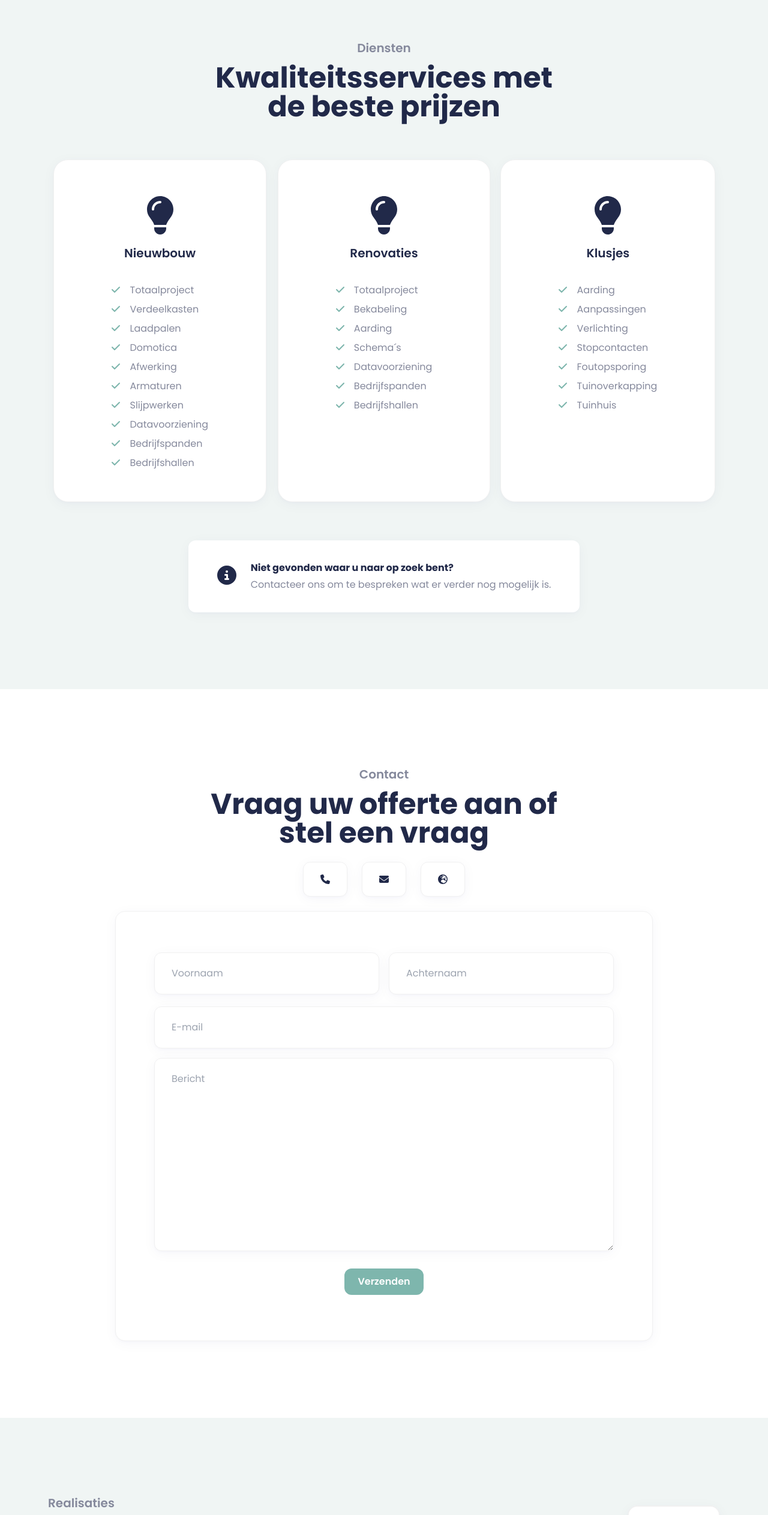
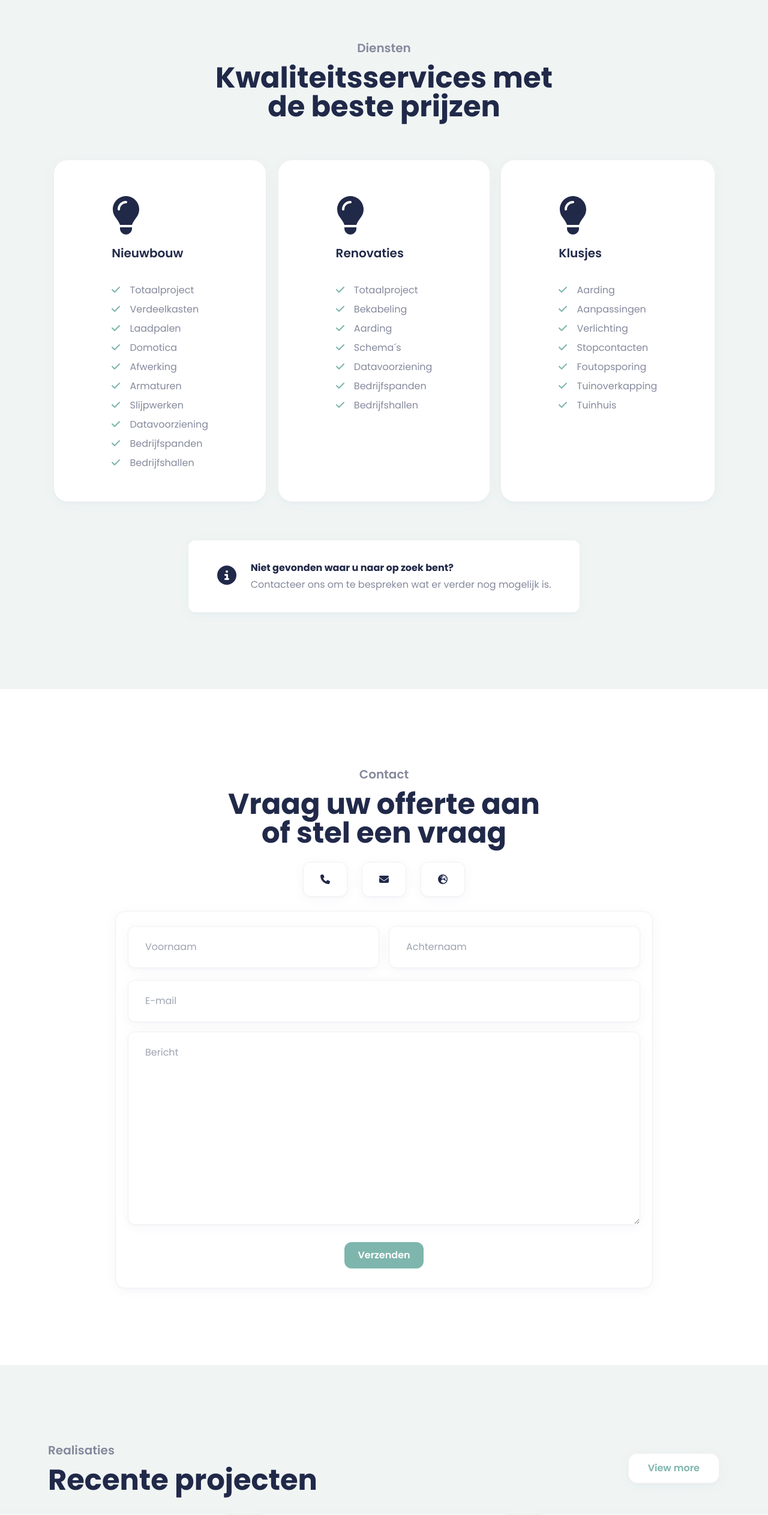
Before and after one commit to web3thijs/twe-nextjs-frontend, a Next.js app: page / in a window 1280 px wide. Shown: the part 866-3392 px from the top of the page at 60% size. Built offline with nearby package versions, Linux system fonts and the light colour scheme.

Commit message:
title updates

```diff
--- a/components/sections/1_header/Header.tsx
+++ b/components/sections/1_header/Header.tsx
@@ -14,8 +14,8 @@ function Header() {
     <>
     <div className="container mx-auto">
       <div className="grid grid-cols-1 lg:grid-cols-2">
-        <div className="my-auto mx-auto text-center lg:text-left">
-          <p className="text-4xl sm:text-7xl text-blueish mb-6 mt-3 font-bold">Voor al uw <br/>elektriciteits-<br/>werken</p>
+        <div className="my-auto mx-auto text-left">
+          <p className="text-5xl sm:text-7xl text-blueish mb-6 mt-3 font-bold">Voor al uw <br/>elektriciteits-<br/>werken</p>
           <p className="text-gray mb-4">Lorem ipsum dolor sit amet consectetur adipisicing elit. Tempore quo eius tempora, suscipit aut quia, repudiandae dignissimos porro enim, laboriosam consequuntur optio. Eleniti vitae veritatis rerum.</p>
           <div className="">
             <Button text={"Contact"} outline={false} className={"mr-3"} callback={() => navigate("contact")}></Button>
@@ -23,7 +23,7 @@ function Header() {
           </div>
         </div>
 
-        <div className="flex mx-auto mt-16 lg:mt-0">
+        <div className="mx-auto mt-16 lg:mt-0 hidden lg:flex">
           <Image src={"/logo.svg"} width={300} height={300}/>
         </div>
       </div>
--- a/components/sections/2_services/Column.tsx
+++ b/components/sections/2_services/Column.tsx
@@ -12,7 +12,7 @@ type ButtonProps = {
 
 function Column({img, title, rows}: ButtonProps) {
     return <>
-        <div className="sm:mx-auto mt-16 sm:mt-0 bg-white pt-8 pb-12 px-24 rounded-3xl w-fit border border-solid border-gray-light shadow-3xl">
+        <div className="sm:mx-auto mt-6 md:mt-0 bg-white pt-8 pb-12 px-16 md:px-8 lg:px-12 xl:px-24 rounded-3xl w-fit border border-solid border-gray-light shadow-3xl">
             <div className="flex ml-3 sm:ml-3 sm:inline">
                 <div className="relative z-0 mr-5 mb-4 sm:mx-auto">
                     <FontAwesomeIcon icon={faLightbulb as IconProp} size={'4x'} className={'text-blueish'}/>
@@ -21,7 +21,7 @@ function Column({img, title, rows}: ButtonProps) {
             </div>
             <div className="flex ml-3 sm:ml-0">
                 <div className="sm:w-full">
-                    <ul className="mt-8 text-left columns-1 xs:columns-2 sm:columns-1 leading-8">
+                    <ul className="mt-8 text-left columns-1 xs:columns-2 md:columns-1 leading-8">
                         {rows.map((value, index) => {
                             return <li className="text-gray" key={index}><FontAwesomeIcon icon={faCheck as IconProp} className={'text-greenish text-xl mr-3'}/> {value}</li>
                         })}
--- a/components/sections/2_services/Services.tsx
+++ b/components/sections/2_services/Services.tsx
@@ -9,16 +9,12 @@ function Services() {
   return (
     <>
       <div className="container mx-auto">
-        <div className="text-center">
-          <p className="text-gray font-semibold text-xl mb-3">Diensten</p>
-          <p className="text-3xl md:text-5xl font-bold text-blueish">
-            Kwaliteitsservices met{" "}
-            <span className="hidden sm:inline">
-              <br />
-            </span>{" "}
-            de beste prijzen
-          </p>
-          <div className="grid grid-cols-1 sm:grid-cols-3 md:mt-16 ">
+        <Title
+          small={"Diensten"}
+          big={"Kwaliteitsservices met de beste prijzen"}
+          outline={"center"}
+        ></Title>
+        <div className="grid grid-cols-1 md:grid-cols-3 md:mt-16 ">
           <Column
             img={"/services/category_1.svg"}
             title={"Nieuwbouw"}
@@ -85,7 +81,6 @@ function Services() {
           </div>
         </div>
       </div>
-      </div>
     </>
   );
 }
--- a/components/sections/3_contact/Contact.tsx
+++ b/components/sections/3_contact/Contact.tsx
@@ -1,6 +1,14 @@
 import { IconProp } from "@fortawesome/fontawesome-svg-core";
-import { faClipboardQuestion, faEnvelope, faGlobe, faGlobeEurope, faInfoCircle, faPhone } from "@fortawesome/free-solid-svg-icons";
+import {
+  faClipboardQuestion,
+  faEnvelope,
+  faGlobe,
+  faGlobeEurope,
+  faInfoCircle,
+  faPhone,
+} from "@fortawesome/free-solid-svg-icons";
 import { FontAwesomeIcon } from "@fortawesome/react-fontawesome";
+import Title from "../../shared/Title";
 import Form from "./Form";
 import Info from "./Info";
 
@@ -8,16 +16,11 @@ function Contact() {
   return (
     <div className="container">
       <div className="grid grid-cols-1 md:grid-col2s-">
-        <div className="text-center">
-          <p className="text-gray font-semibold text-xl mb-3">Contact</p>
-          <p className="text-3xl md:text-5xl font-bold text-blueish">
-            Vraag uw offerte aan of{" "}
-            <span className="hidden xl:inline">
-              <br />
-            </span>{" "}
-            stel een vraag
-          </p>
-        </div>
+        <Title
+          small={"Contact"}
+          big={"Vraag uw offerte aan of stel een vraag"}
+          outline={"center"}
+        ></Title>
       </div>
       <div className="grid grid-cols-1">
         <div className="mt-6 order-1">
@@ -26,7 +29,7 @@ function Contact() {
           </div>
         </div>
         <div>
-        <div className="mt-6 flex space-x-6 justify-center">
+          <div className="mt-6 flex space-x-6 justify-center">
             <div className="flex bg-white border border-solid border-gray-light rounded-xl w-fit py-5 px-7 shadow-3xl">
               <FontAwesomeIcon
                 icon={faPhone as IconProp}
--- a/components/sections/3_contact/Form.tsx
+++ b/components/sections/3_contact/Form.tsx
@@ -37,13 +37,13 @@ function Form() {
 
     return <>
         <div className="bg-white  border border-solid border-gray-light rounded-2xl shadow-3xl">
-            <form method="POST" onSubmit={submitForm} className="p-14" id="contact-form">
-                <div className="mt-3 grid grid-cols-2">
+            <form method="POST" onSubmit={submitForm} className="p-3" id="contact-form">
+                <div className="mt-3 grid grid-cols-1 sm:grid-cols-2">
                     <div className="mx-2">
                         {/* <label htmlFor="test">Your email</label> */}
                         <Input id={"firstName"} type={"text"} placeholder={'Voornaam'}></Input>
                     </div>
-                    <div className="mx-2">
+                    <div className="mx-2 mt-5 sm:mt-0">
                         <Input id={"lastName"} type={"text"} placeholder={'Achternaam'}></Input>
                     </div>
                 </div>
--- a/components/sections/4_references/References.tsx
+++ b/components/sections/4_references/References.tsx
@@ -12,12 +12,10 @@ function References() {
     <>
       <div className="container">
         <div className="grid grid-cols-2">
-          <div className="text-left">
-            <p className="text-gray font-semibold text-xl mb-3">Realisaties</p>
-            <p className="text-3xl md:text-5xl font-bold text-blueish">
-              Recente projecten
-            </p>
-          </div>
+          <Title
+            small={"Realisaties"}
+            big={"Recente projecten"}
+          ></Title>
           <div className="ml-auto my-auto">
             <Button text={"View more"} outline={true}></Button>
           </div>
--- a/components/sections/5_reviews/Reviews.tsx
+++ b/components/sections/5_reviews/Reviews.tsx
@@ -8,10 +8,10 @@ function Reviews() {
     <div className="container">
       <div className="grid sm:grid-cols-2 space-x-6">
         <div className="">
-           <p className="text-gray font-semibold text-xl mb-3">Reviews</p>
-            <p className="text-3xl md:text-5xl font-bold text-blueish">
-              Wat vonden de klanten van onze service?
-            </p>
+        <Title
+          small={"Reviews"}
+          big={"Wat vonden de klanten van onze service?"}
+        ></Title>
           <div className="mt-6">
             <div className="flex content-center">
               <div className="relative w-8 h-8">
```
Lines whose indentation alone changed are shown as unchanged.
